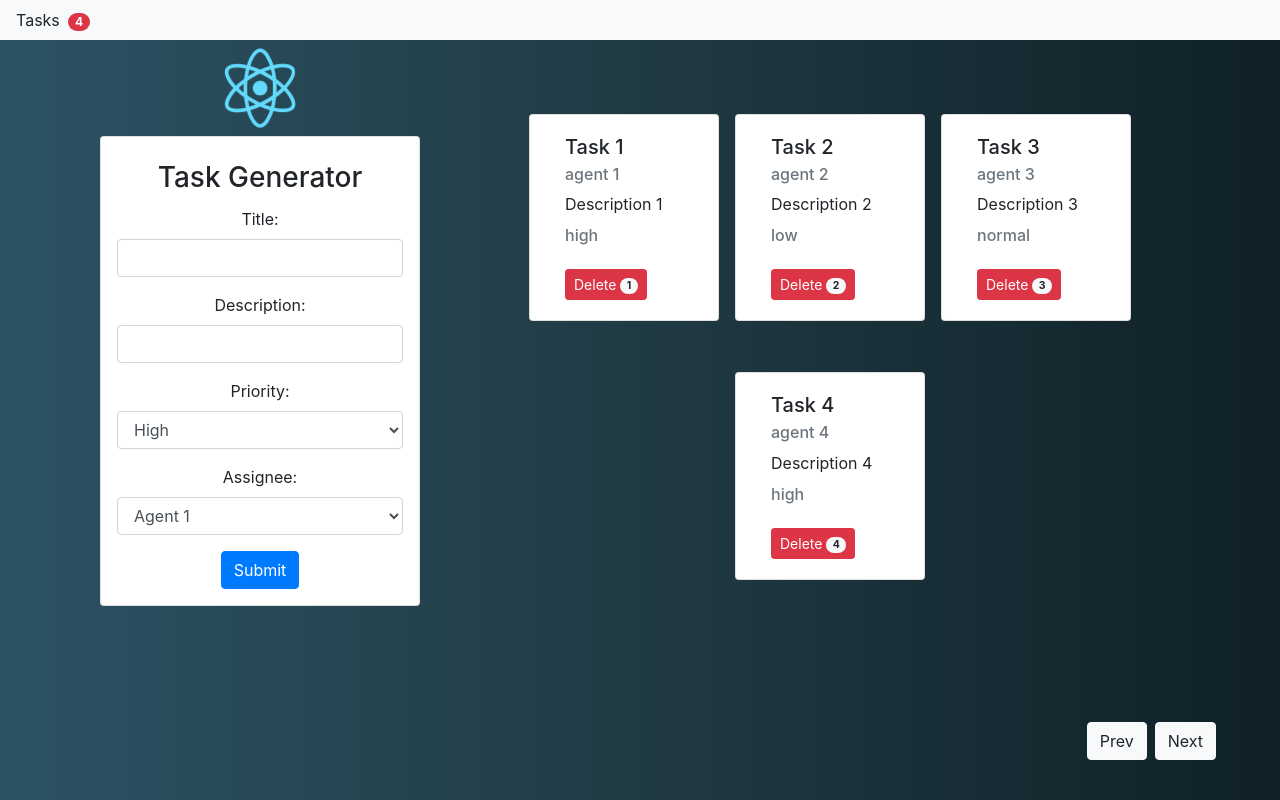
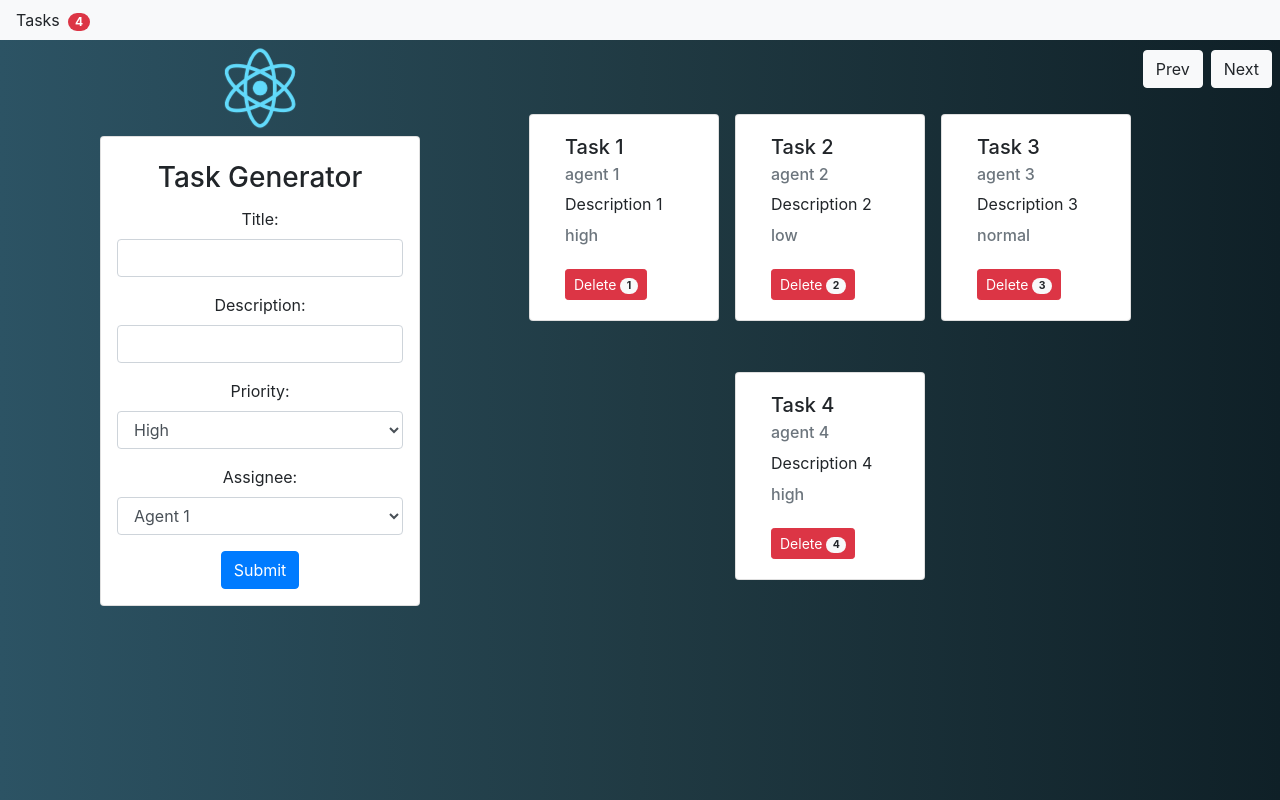
Before and after one commit to caceresfjulian/to_do_app, a React (Create React App) app: page / in a window 1280 px wide. Built offline with nearby package versions, Linux system fonts and the light colour scheme.

Commit message:
Change searchButtons position

```diff
--- a/src/components/App/App.css
+++ b/src/components/App/App.css
@@ -12,8 +12,8 @@ body {
 
 #searchButtons{
   position: absolute;
-  bottom: 5vh;
-  right: 8vh;
+  top: 50px;
+  right: 1vh;
 }
 
 
```
